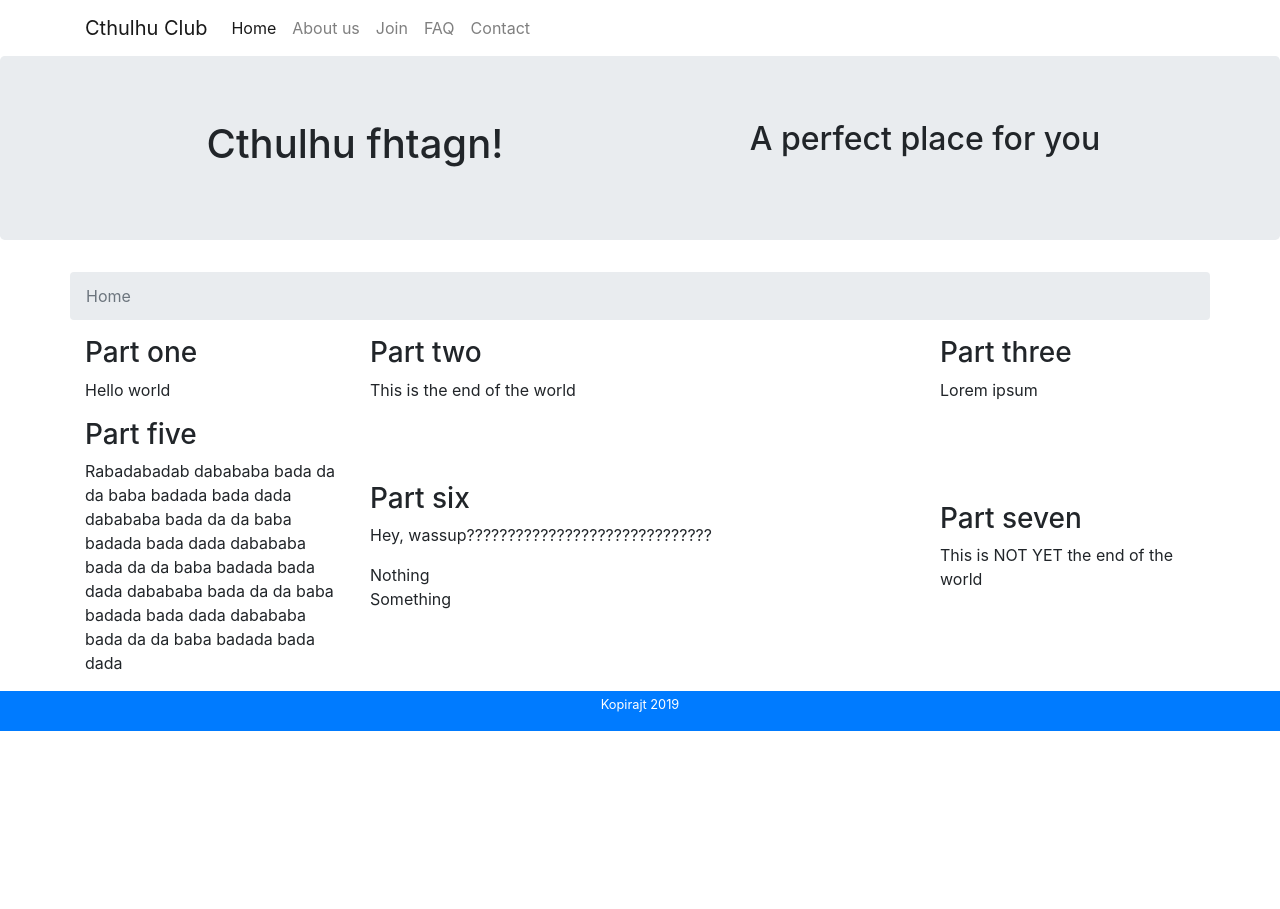
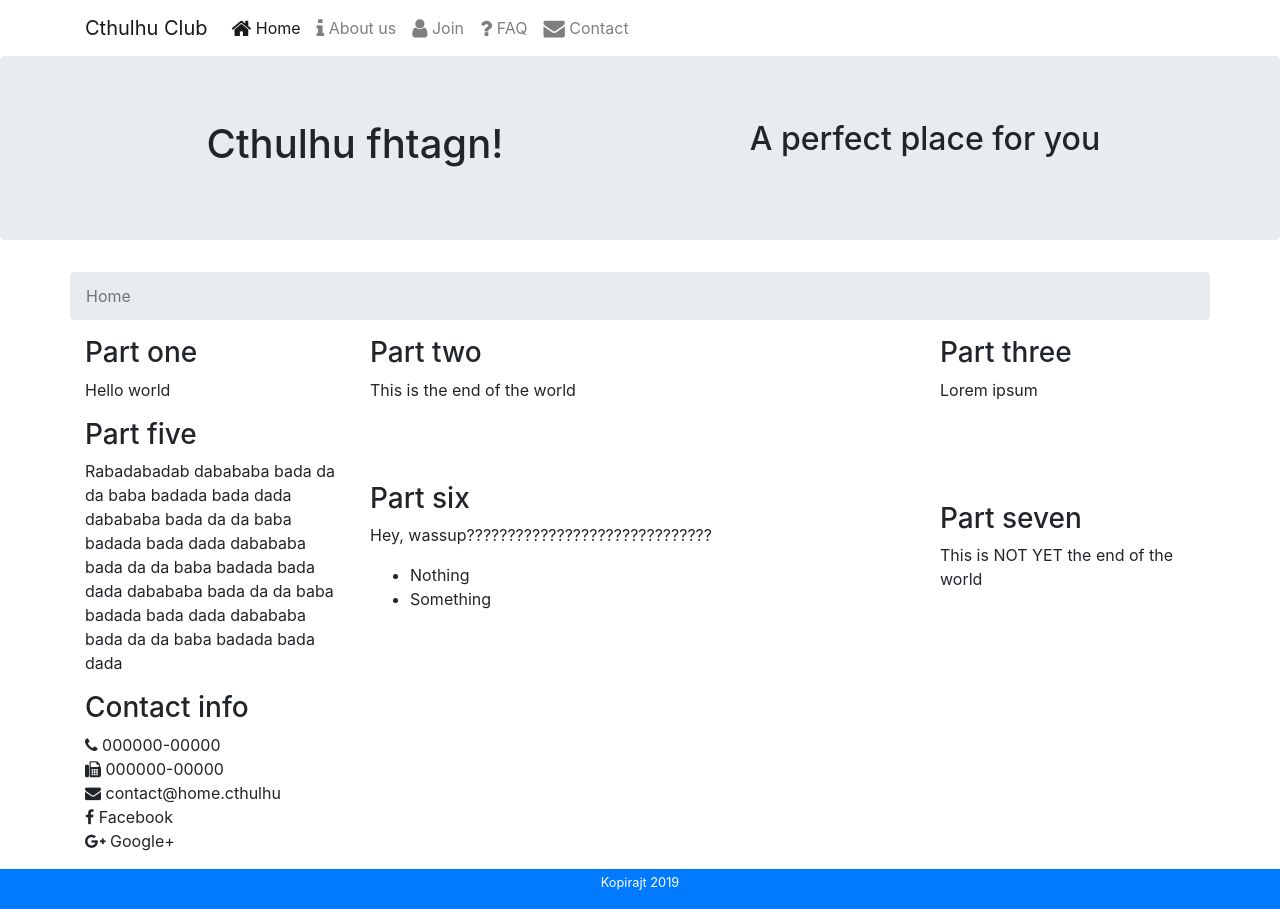
Before and after one commit to kmehkeri/coursera-bootstrap4, a website: page index.html in a window 1280 px wide. Before the commit the page ends 800 px from the top, so only its background shows below. Drawn offline with nearby package versions, Linux system fonts and the light colour scheme.

Commit message:
Font Awesome icons

```diff
--- a/index.html
+++ b/index.html
@@ -3,8 +3,12 @@
 	<head>
 		<meta charset="utf-8" />
 		<meta name="viewport" content="width=device-width, initial-scale=1, shrink-to-fit=no">
+
 		<link rel="stylesheet" href="node_modules/bootstrap/dist/css/bootstrap.min.css">
+		<link rel="stylesheet" href="node_modules/font-awesome/css/font-awesome.min.css">
+		<link rel="stylesheet" href="node_modules/bootstrap-social/bootstrap-social.css">
 		<link rel="stylesheet" href="index.css">
+
 		<title>Cthulhu Club</title>
 	</head>
 	<body>
@@ -16,11 +20,11 @@
 				<a class="navbar-brand" href="index.html">Cthulhu Club</a>
 				<div class="collapse navbar-collapse" id="navbar">
 					<ul class="navbar-nav">
-						<li class="nav-item active"><a class="nav-link" href="#">Home</a></li>
-						<li class="nav-item"><a class="nav-link" href="#">About us</a></li>
-						<li class="nav-item"><a class="nav-link" href="#">Join</a></li>
-						<li class="nav-item"><a class="nav-link" href="#">FAQ</a></li>
-						<li class="nav-item"><a class="nav-link" href="#">Contact</a></li>
+						<li class="nav-item active"><a class="nav-link" href="#"><i class="fa fa-lg fa-home"></i>&nbsp;Home</a></li>
+						<li class="nav-item"><a class="nav-link" href="#"><i class="fa fa-lg fa-info"></i>&nbsp;About us</a></li>
+						<li class="nav-item"><a class="nav-link" href="#"><i class="fa fa-lg fa-user"></i>&nbsp;Join</a></li>
+						<li class="nav-item"><a class="nav-link" href="#"><i class="fa fa-lg fa-question"></i>&nbsp;FAQ</a></li>
+						<li class="nav-item"><a class="nav-link" href="#"><i class="fa fa-lg fa-envelope"></i>&nbsp;Contact</a></li>
 					</ul>
 				</div>
 			</div>
@@ -64,7 +68,7 @@
 				<div class="col-12 col-md-6">
 					<h3>Part six</h3>
 					<p>Hey, wassup??????????????????????????????</p>
-					<ul class="list-unstyled">
+					<ul>
 						<li>Nothing</li>
 						<li>Something</li>
 					</ul>
@@ -72,6 +76,17 @@
 				<div class="col-12 col-md-3">
 					<h3>Part seven</h3>
 					<p>This is NOT YET the end of the world</p>
+				</div>
+
+				<div class="col-12">
+					<h3>Contact info</h3>
+					<ul class="list-unstyled">
+						<li><i class="fa fa-phone"></i> 000000-00000</li>
+						<li><i class="fa fa-fax"></i> 000000-00000</li>
+						<li><i class="fa fa-envelope"></i> contact@home.cthulhu</li>
+						<li><i class="fa fa-facebook"></i> Facebook</li>
+						<li><i class="fa fa-google-plus"></i> Google+</li>
+					</ul>
 				</div>
 			</div>
 		</div>
--- a/package.json
+++ b/package.json
@@ -15,6 +15,8 @@
   },
   "dependencies": {
     "bootstrap": "^4.0.0",
+    "bootstrap-social": "^5.1.1",
+    "font-awesome": "^4.7.0",
     "jquery": "^3.3.1",
     "popper.js": "^1.14.4"
   }
```
Also changed, not shown: 1 other file.
